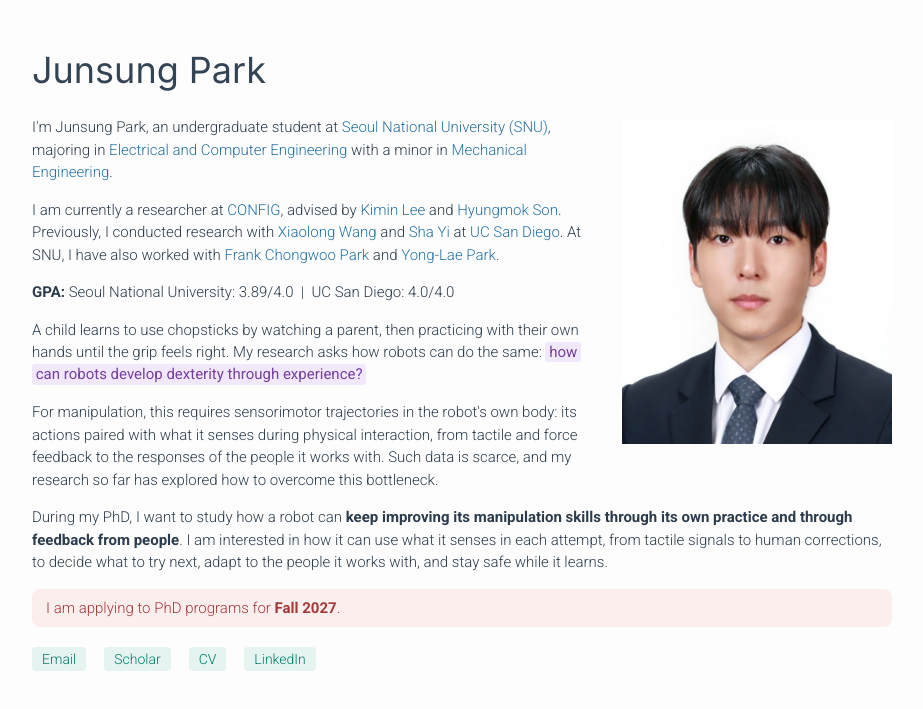
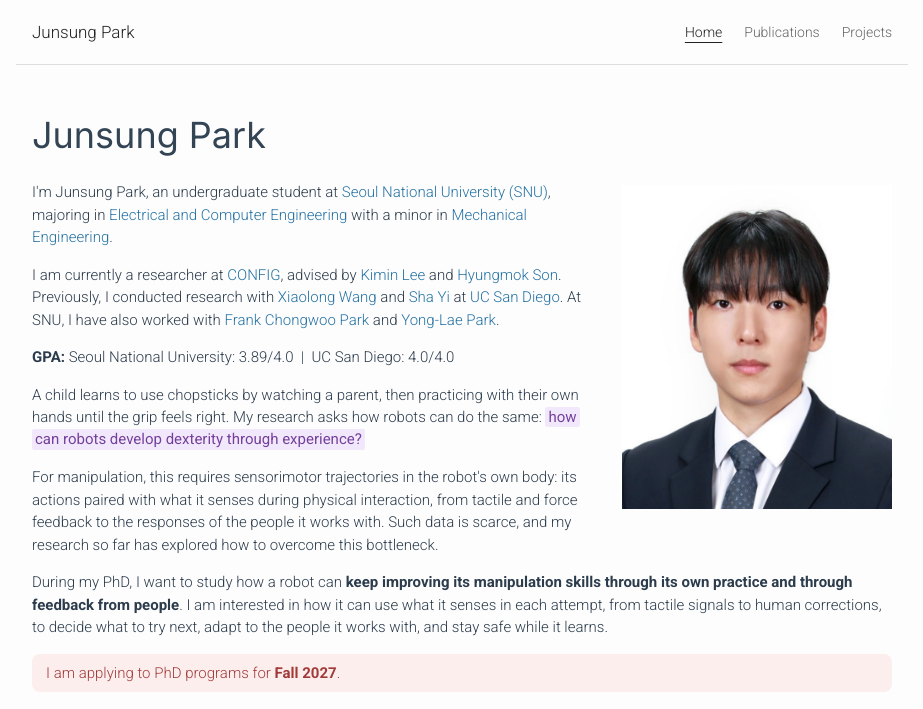
Before and after one commit to jnsungp/jnsungp.github.io, a plain HTML site: page index.html in a window 1280 px wide. Shown: the top 709 px of the page, without its empty margins (178-1101 px from the left). Drawn offline with Linux system fonts and the light colour scheme.

Commit message:
Replace sticky bar with section menu in the reference site's style

```diff
--- a/index.html
+++ b/index.html
@@ -24,15 +24,24 @@
     <link rel="preconnect" href="https://fonts.googleapis.com">
     <link rel="preconnect" href="https://fonts.gstatic.com" crossorigin>
     <link rel="stylesheet" href="https://fonts.googleapis.com/css2?family=Inter:wght@400;700&amp;family=Roboto:ital,wght@0,300;0,400;0,700;1,300&amp;display=swap">
-    <link rel="stylesheet" href="style.css?v=1.8">
+    <link rel="stylesheet" href="style.css?v=1.9">
     <script>
         document.addEventListener("DOMContentLoaded", function() {
-            var header = document.querySelector(".hero h1");
-            var nav = document.getElementById("sticky-nav");
-            var observer = new IntersectionObserver(function(entries) {
-                nav.classList.toggle("visible", !entries[0].isIntersecting);
-            }, {threshold: 0});
-            observer.observe(header);
+            var header = document.querySelector(".site-header");
+            var navLinks = document.querySelectorAll(".site-nav a");
+            function markSection() {
+                var y = window.scrollY + header.offsetHeight + 40;
+                var current = navLinks[0];
+                navLinks.forEach(function(link) {
+                    if (document.getElementById(link.dataset.section).offsetTop <= y) current = link;
+                });
+                navLinks.forEach(function(link) {
+                    if (link === current) link.setAttribute("aria-current", "location");
+                    else link.removeAttribute("aria-current");
+                });
+            }
+            window.addEventListener("scroll", markSection, {passive: true});
+            markSection();
 
             var lightbox = document.createElement("div");
             lightbox.className = "lightbox";
@@ -100,20 +109,19 @@
     </script>
 </head>
 <body>
-<nav class="sticky-nav noselect" id="sticky-nav">
-    <div class="sticky-nav-content">
-        <a class="sticky-nav-name bold" href="#" onclick="window.scrollTo({top:0,behavior:'smooth'}); return false;">Junsung Park</a>
-        <div class="sticky-nav-links">
-            <a href="https://scholar.google.com/citations?user=Fz-c3OYAAAAJ&amp;hl=ko">Scholar</a>
-            <a href="https://www.linkedin.com/in/junsung-park-26a34b33b/">LinkedIn</a>
-            <a href="mailto:night1115@snu.ac.kr">Email</a>
-            <a href="files/CV_JunsungPark.pdf">CV</a>
-        </div>
+<header class="site-header noselect">
+    <div class="nav-inner">
+        <a class="brand" href="#">Junsung Park</a>
+        <nav class="site-nav" aria-label="Sections">
+            <a href="#" data-section="home">Home</a>
+            <a href="#publications" data-section="publications">Publications</a>
+            <a href="#projects" data-section="projects">Projects</a>
+        </nav>
     </div>
-</nav>
+</header>
 
 <main class="content" style="padding-bottom: 64px;">
-    <section class="hero">
+    <section class="hero" id="home">
         <h1>Junsung Park</h1>
         <img class="portrait" src="files/JunsungPark.jpg" width="300" height="360" alt="Portrait of Junsung Park" fetchpriority="high">
         <p>
@@ -163,7 +171,7 @@
         </div>
     </section>
 
-    <section>
+    <section id="publications">
         <div class="section-header noselect">
             <h2>Publications</h2>
             <span class="section-hint">Click any image or video to enlarge.</span>
@@ -235,7 +243,7 @@
         </div>
     </section>
 
-    <section>
+    <section id="projects">
         <h2 class="noselect">Projects</h2>
 
         <div class="highlight publication row">
--- a/style.css
+++ b/style.css
@@ -1,10 +1,10 @@
-html {-webkit-text-size-adjust: 100%; text-size-adjust: 100%;}
+html {-webkit-text-size-adjust: 100%; text-size-adjust: 100%; scroll-behavior: smooth; scroll-padding-top: 88px;}
 body {background-color: #fdfdfd; color: #2c3c4c; margin: 0; font-size: 15px; text-rendering: optimizeLegibility; -webkit-font-smoothing: antialiased;}
 h1 {margin-bottom: 32px; font-size: 2.4em;}
 h2 {margin-top: 48px; font-size: 1.6em;}
 h1, h2 {color: #345;}
 * {font-weight: 300; font-family: Roboto, system-ui, 'Helvetica Neue', Helvetica, sans-serif;}
-h1, h2, .publication-title, .project-title, .sticky-nav-name {font-family: Inter, system-ui, Roboto, 'Helvetica Neue', Helvetica, sans-serif;}
+h1, h2, .publication-title, .project-title {font-family: Inter, system-ui, Roboto, 'Helvetica Neue', Helvetica, sans-serif;}
 h1, h2 {font-weight: normal;}
 .hero {display: flow-root;}
 .hero h1 {margin-top: 0; margin-bottom: 24px;}
@@ -33,7 +33,7 @@ p {line-height: 1.5em;}
 .row-text span {line-height: inherit;}
 .section-header {display: flex; flex-wrap: wrap; align-items: baseline; justify-content: space-between; column-gap: 16px;}
 .section-hint {color: #999; font-size: 0.85em; margin-bottom: 16px;}
-.question {font-weight: 400; color: #75409c; background: #f1e9fb; padding: 0.08em 0.25em; border-radius: 3px; -webkit-box-decoration-break: clone; box-decoration-break: clone;}
+.question {font-weight: 400; color: #75409c; background: #f1e9fb; padding: 0.08em 0.2em; border-radius: 2px; -webkit-box-decoration-break: clone; box-decoration-break: clone;}
 .notice {display: flow-root; background: #fdeeee; color: #a33a3a; padding: 8px 14px; border-radius: 8px;}
 .publication {margin-bottom: 36px; padding: 8px; border-radius: 6px;}
 .publication.highlight {background: linear-gradient(135deg, #f1e9fb, #e4d6f4); width: 100%; border-radius: 10px;}
@@ -41,14 +41,13 @@ p {line-height: 1.5em;}
 .publication.highlight a:not(.btn-feature):hover {color: #9150be;}
 .btn-feature {background: #75409c; color: #fff; border-radius: 999px; padding: 2px 10px;}
 .btn-feature:hover {background: #9150be; color: #fff;}
-.sticky-nav {position: fixed; top: 0; left: 0; right: 0; z-index: 100; background: rgba(253,253,253,0.85); backdrop-filter: blur(12px); -webkit-backdrop-filter: blur(12px); border-bottom: 1px solid #e0e0e0; transform: translateY(-100%); transition: transform 0.3s ease; font-size: 14px;}
-.sticky-nav.visible {transform: translateY(0);}
-.sticky-nav-content {max-width: 860px; margin: auto; padding: 10px 16px; display: flex; align-items: center; justify-content: space-between;}
-.sticky-nav-name {color: #345; font-size: 16px; text-decoration: none;}
-.sticky-nav-name:hover {color: #345;}
-.sticky-nav-links {display: flex; gap: 16px;}
-.sticky-nav-links a {color: #2471a3; text-decoration: none; transition: color 0.2s;}
-.sticky-nav-links a:hover {color: #f09228;}
+.site-header {position: sticky; top: 0; z-index: 100; background: rgba(253,253,253,0.92); backdrop-filter: blur(12px); -webkit-backdrop-filter: blur(12px);}
+.nav-inner {max-width: 860px; margin: auto; padding: 22px 16px; display: flex; flex-wrap: wrap; align-items: center; justify-content: space-between; gap: 8px 24px; border-bottom: 1px solid #ddd;}
+.brand, .brand:hover {color: #222; font-size: 17px; white-space: nowrap;}
+.site-nav {display: flex; flex-wrap: wrap; gap: 8px 22px;}
+.site-nav a {font-size: 14px; color: #666;}
+.site-nav a:hover, .site-nav a[aria-current] {color: #222;}
+.site-nav a[aria-current] {text-decoration: underline; text-underline-offset: 5px;}
 .footer {border-top: #e0e0e0 1px solid; width: 100%; max-width: 860px; margin: auto;}
 .footer-content {color: #999; font-size: 12px; padding: 12px 0; max-width: 860px; margin: auto;}
 .footer-content a {color: #999 !important; text-decoration: underline; transition: color 0.2s;}
@@ -69,8 +68,3 @@ p {line-height: 1.5em;}
 @media only screen and (max-width: 650px) {
     .portrait {width: 34%; max-width: 200px; margin-left: 20px;}
 }
-
-@media only screen and (max-width: 600px) {
-    .sticky-nav-links {gap: 12px;}
-    .sticky-nav-name {font-size: 14px;}
-}
```
